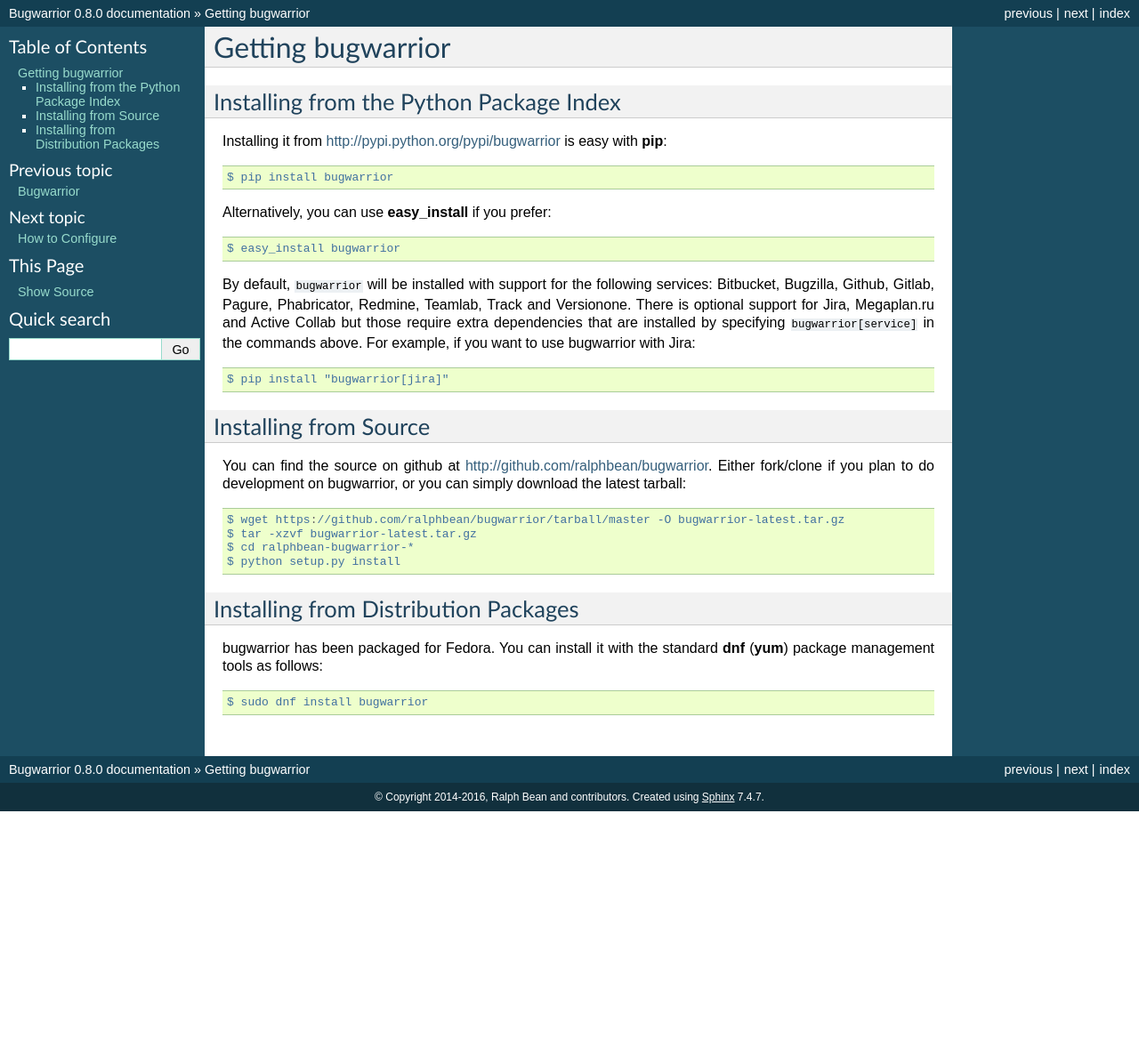
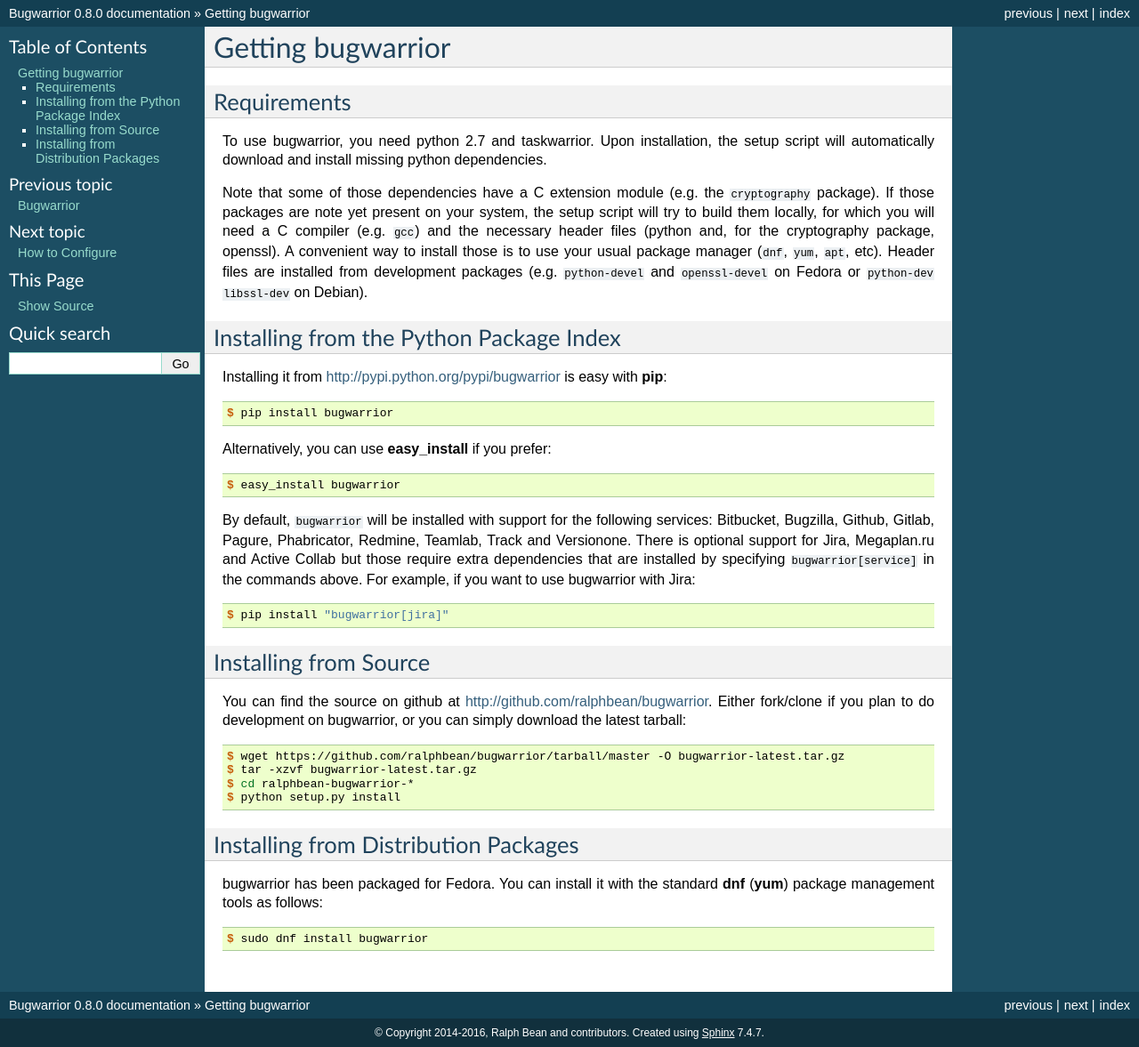
Before and after one commit to GothenburgBitFactory/bugwarrior, a Sphinx documentation site: the page built from bugwarrior/docs/getting.rst, in a window 1280 px wide. Shown: the whole page at 89% size. Built offline with Sphinx 7.4.7, drawn with Linux system fonts in a browser that asks for light colours; pages that are not in the unit, such as notebooks, are missing from menus; before the commit the page ends 912 px from its top, so only the background shows below that.

Commit message:
Add requirement section in the documentation
Fix issue #404

```diff
--- a/bugwarrior/docs/getting.rst
+++ b/bugwarrior/docs/getting.rst
@@ -1,8 +1,29 @@
 Getting bugwarrior
 ==================
 
+.. _requirements:
+
+Requirements
+------------
+
+To use bugwarrior, you need python 2.7 and taskwarrior. Upon installation, the
+setup script will automatically download and install missing python
+dependencies.
+
+Note that some of those dependencies have a C extension module (e.g. the
+``cryptography`` package).  If those packages are note yet present on your
+system, the setup script will try to build them locally, for which you will
+need a C compiler (e.g. ``gcc``) and the necessary header files (python and,
+for the cryptography package, openssl).
+A convenient way to install those is to use your usual package manager
+(``dnf``, ``yum``, ``apt``, etc).
+Header files are installed from development packages (e.g.  ``python-devel``
+and ``openssl-devel`` on Fedora or ``python-dev`` ``libssl-dev`` on Debian).
+
 Installing from the Python Package Index
 ----------------------------------------
+
+.. highlight:: console
 
 Installing it from http://pypi.python.org/pypi/bugwarrior is easy with
 :command:`pip`::
```
Also changed, not shown: bugwarrior/docs/contributing.rst (+5 -4 lines).
